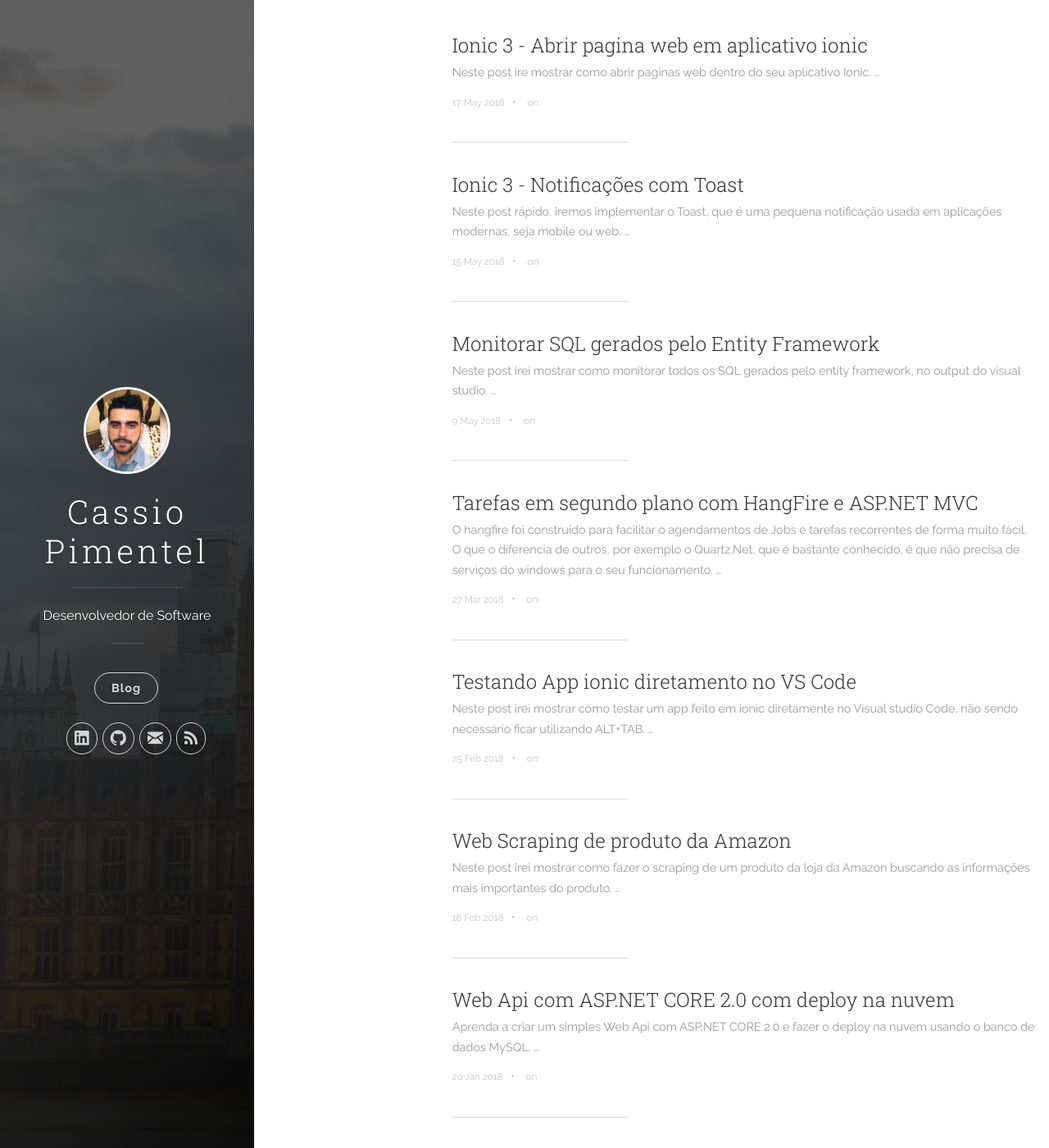
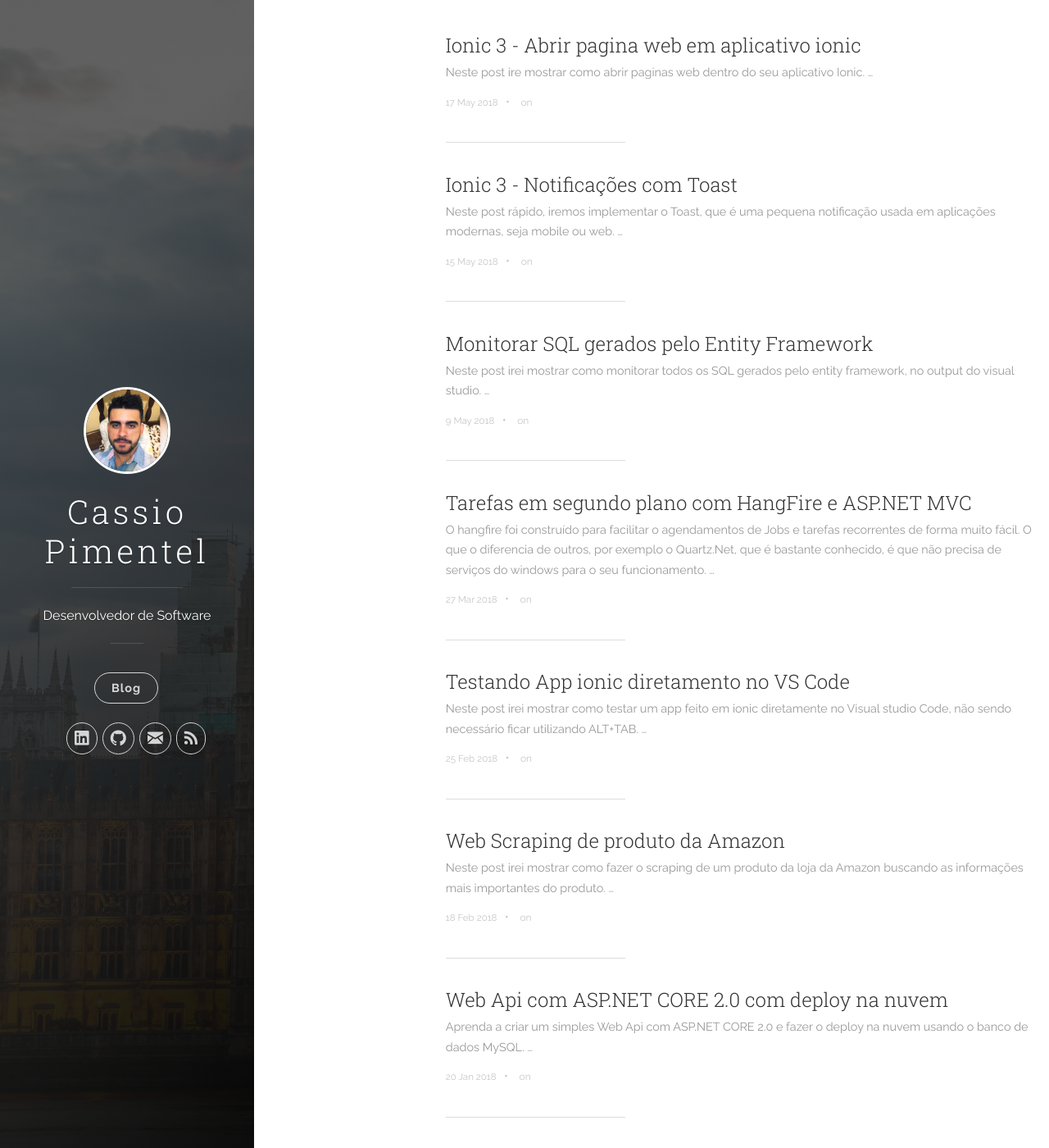
Before and after one commit to CassioPimentel/cassiopimentel.github.io, a Jekyll site: the page built from index.html, in a window 1280 px wide and 1400 px high. Shown: the whole window at 82% size. Built offline with Jekyll 4.4.1, drawn with Linux system fonts in a browser that asks for light colours; nearby versions of some CDN libraries; the list of posts is cut into pages by our own code.

Commit message:
Update uno.css

```diff
--- a/css/uno.css
+++ b/css/uno.css
@@ -1103,7 +1103,7 @@
 	margin-left: 40%; }
 
 .content-wrapper__inner {
-	margin: 0 5%;
+	margin: 0 4%;
 	padding: 40px 0; }
 
 .footer {
```
